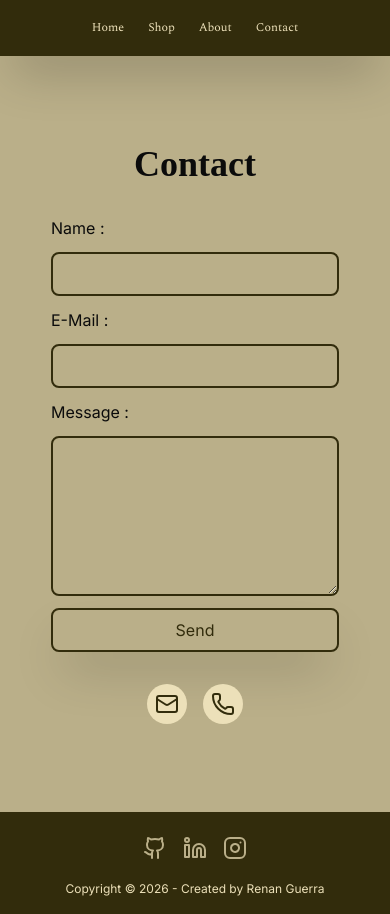
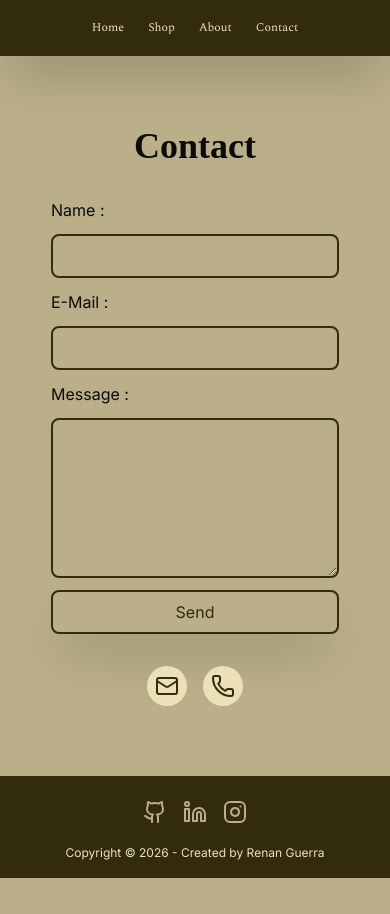
Before and after one commit to RenanMattosGuerra/Da-Vinci-Website, a Next.js app: page /contact in a window 390 px wide. After the commit the page ends 878 px from the top, so only its background shows below. Built offline with nearby package versions, Linux system fonts and the light colour scheme; a web font is replaced by a local one.

Commit message:
page-size

```diff
--- a/src/app/contact/page.tsx
+++ b/src/app/contact/page.tsx
@@ -3,7 +3,7 @@ import { Mail, Phone } from "lucide-react";
 export default function Contact() {
   return (
     <main>
-      <div className="w-full h-screen max-h-189 lg:bg-[url('/images/OIG44.webp')] bg-cover bg-top flex justify-center items-center flex-col gap-xl">
+      <div className="w-full min-h-180 md:min-h-189 lg:bg-[url('/images/OIG44.webp')] bg-cover bg-top flex justify-center items-center flex-col gap-xl">
         <h1 className="font-name text-4xl font-bold text-text ">Contact</h1>
         <form
           action="post"
--- a/src/app/layout.tsx
+++ b/src/app/layout.tsx
@@ -50,7 +50,7 @@ export default function RootLayout({
 }>) {
   return (
     <html lang="en">
-      <body>
+      <body className="w-full overflow-x-hidden">
         <Header></Header>
         {children}
         <AosInit></AosInit>
--- a/src/app/product/[slug]/page.tsx
+++ b/src/app/product/[slug]/page.tsx
@@ -21,7 +21,7 @@ export default async function ProductPage({ params }: PageProps) {
   }
 
   return (
-    <main className="w-full md:min-h-189 p-lg flex justify-center items-center">
+    <main className="w-full min-h-180 md:min-h-189 p-lg flex justify-center items-center">
       <section className="bg-white p-xl rounded-2xl flex flex-col md:flex-row w-full h-full max-w-4xl shadow-2xl gap-xl">
         <div className="relative md:w-1/2 overflow-hidden rounded-2xl hover:shadow-2xl h-90 md:h-120">
           <Image
```
